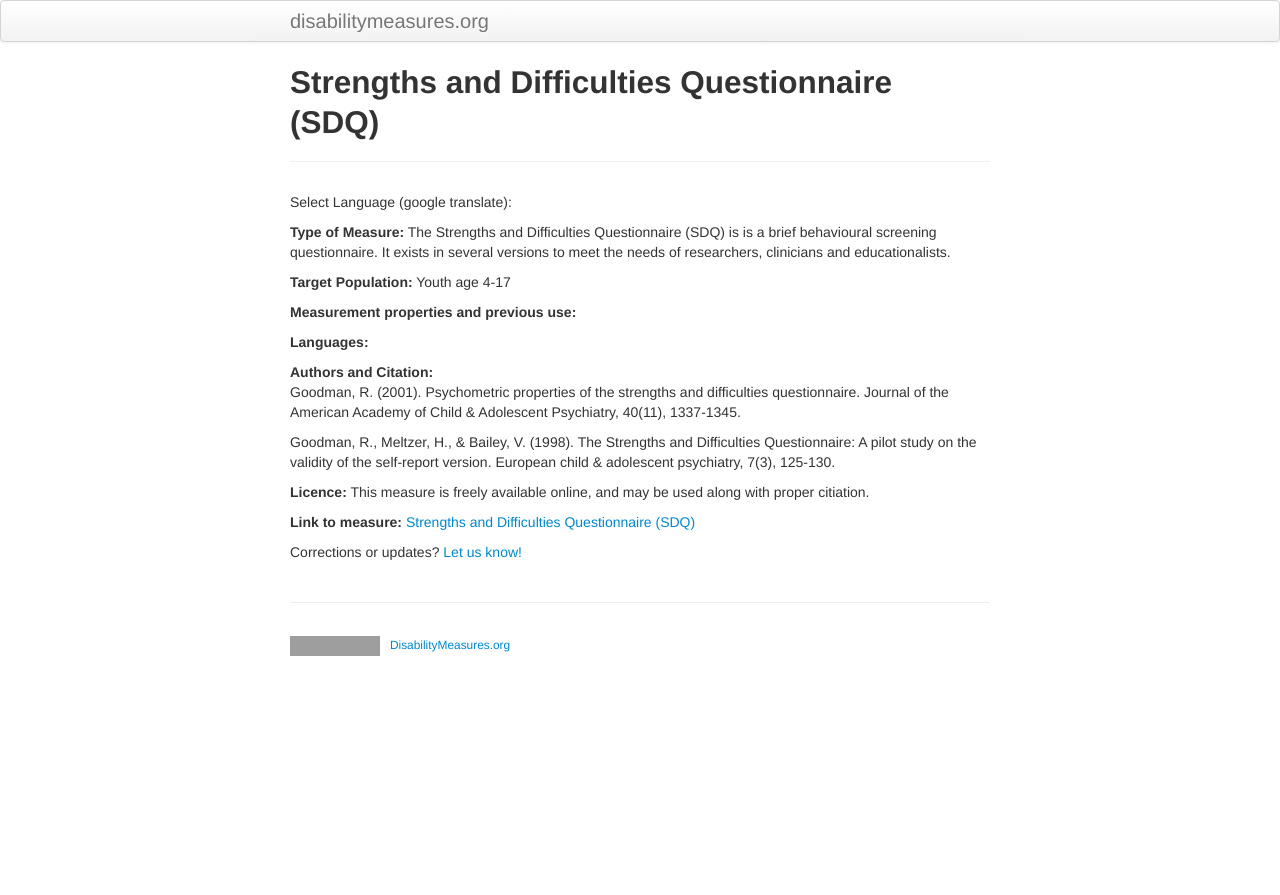
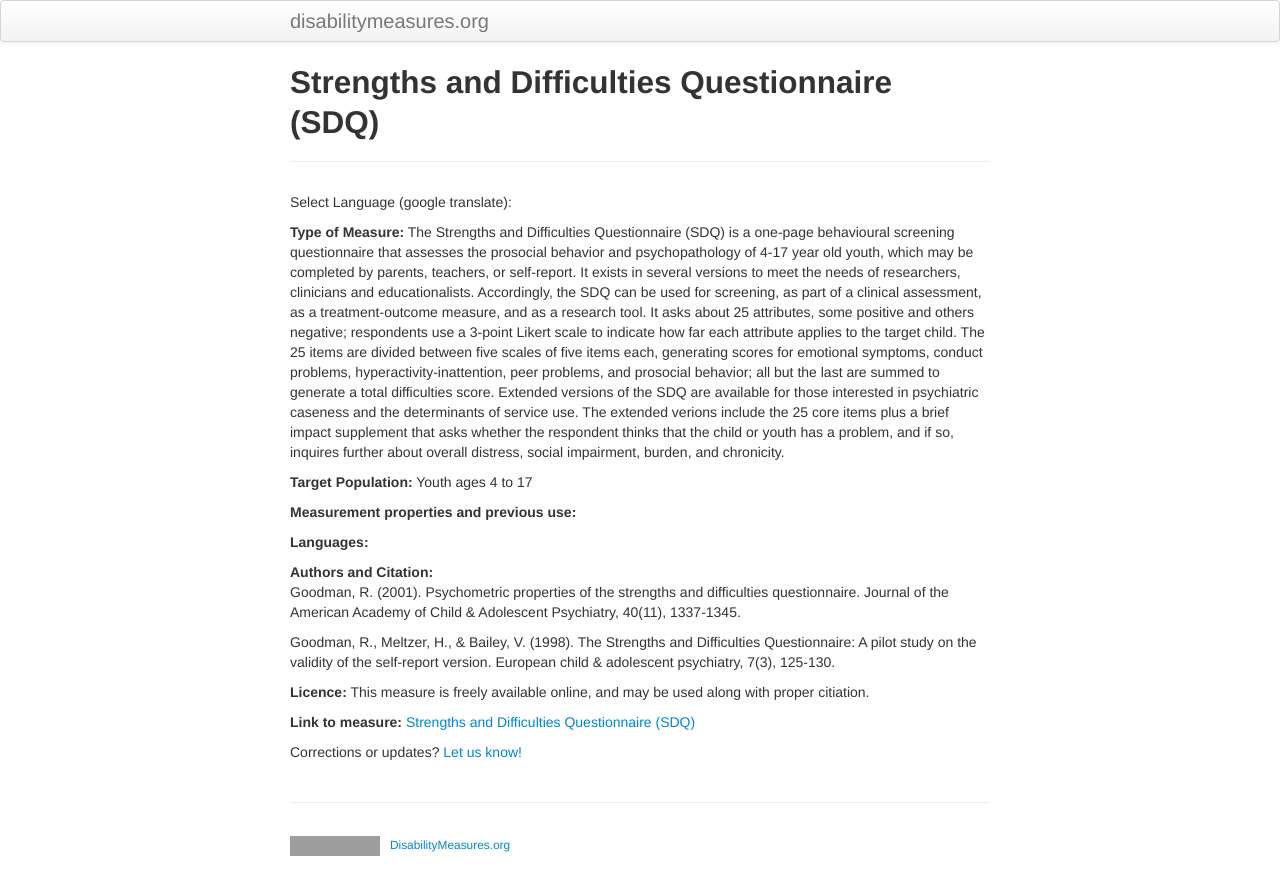
Before and after one commit to mjmaenner/disabilitymeasures, a Jekyll site: the page built from SDQ/index.md, in a window 1280 px wide. Shown: the top 895 px of the page. Built offline with Jekyll 4.4.1, drawn with Linux system fonts in a browser that asks for light colours; grey boxes are pictures that could not be loaded.

Commit message:
edited descrip

```diff
--- a/SDQ/index.md
+++ b/SDQ/index.md
@@ -13,9 +13,9 @@ function googleTranslateElementInit() {
 }
 </script><script type="text/javascript" src="//translate.google.com/translate_a/element.js?cb=googleTranslateElementInit"></script>
 
-**Type of Measure:**  The Strengths and Difficulties Questionnaire (SDQ) is is a brief behavioural screening questionnaire. It exists in several versions to meet the needs of researchers, clinicians and educationalists.
+**Type of Measure:**  The Strengths and Difficulties Questionnaire (SDQ) is a one-page behavioural screening questionnaire that assesses the prosocial behavior and psychopathology of 4-17 year old youth, which may be completed by parents, teachers, or self-report. It exists in several versions to meet the needs of researchers, clinicians and educationalists. Accordingly, the SDQ can be used for screening, as part of a clinical assessment, as a treatment-outcome measure, and as a research tool. It asks about 25 attributes, some positive and others negative; respondents use a 3-point Likert scale to indicate how far each attribute applies to the target child. The 25 items are divided between five scales of five items each, generating scores for emotional symptoms, conduct problems, hyperactivity-inattention, peer problems, and prosocial behavior; all but the last are summed to generate a total difficulties score. Extended versions of the SDQ are available for those interested in psychiatric caseness and the determinants of service use. The extended verions include the 25 core items plus a brief impact supplement that asks whether the respondent thinks that the child or youth has a problem, and if so, inquires further about overall distress, social impairment, burden, and chronicity.
 
-**Target Population:** Youth age 4-17
+**Target Population:** Youth ages 4 to 17
 
 **Measurement properties and previous use:**
 
```
